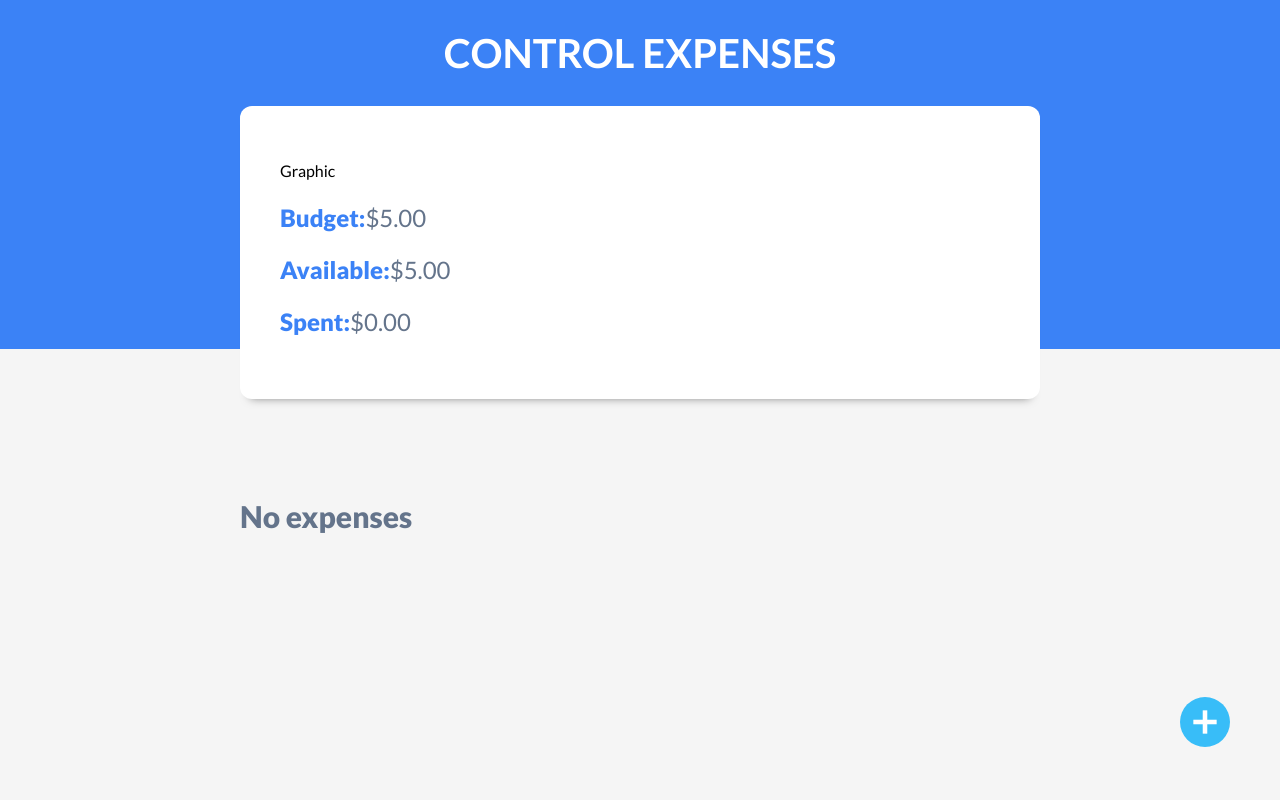
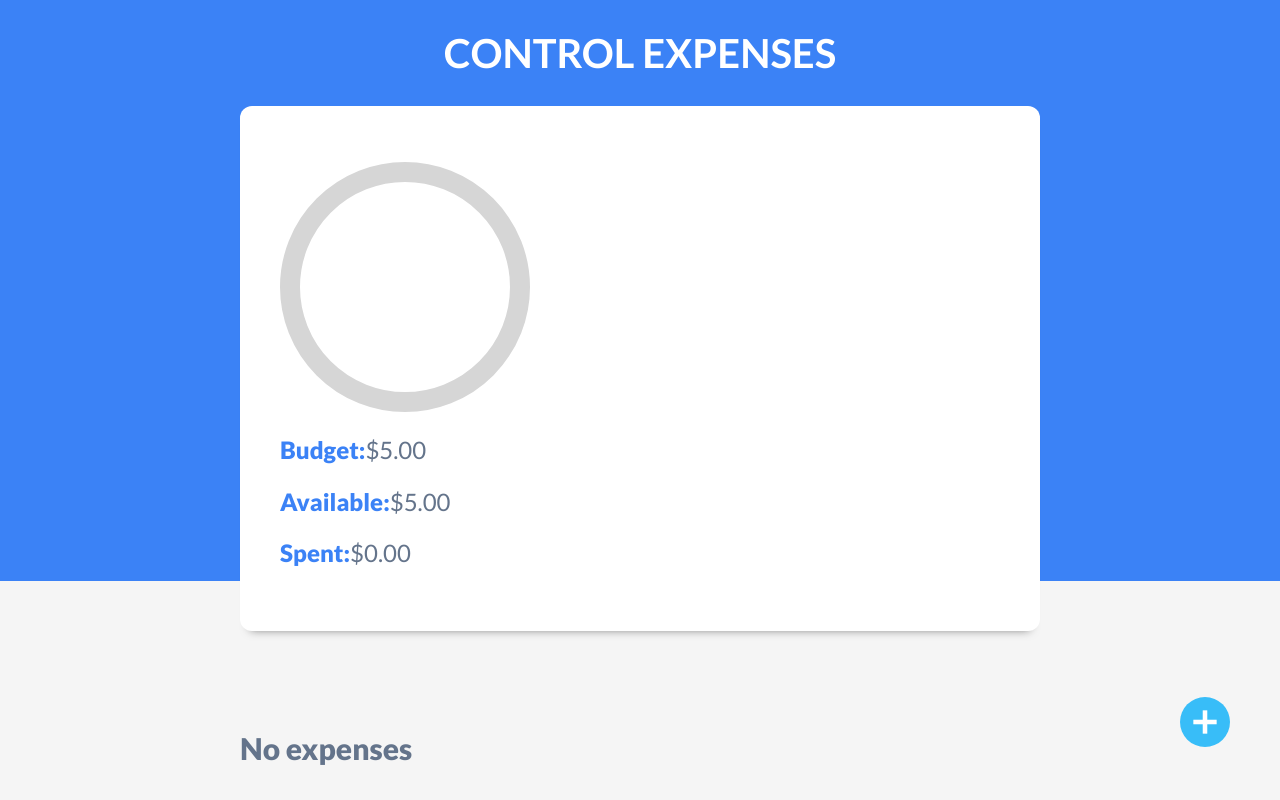
Before and after one commit to NancyMile/planer-react, a React (Vite) app: page / in a window 1280 px wide. Both pictures are taken after typing "5" into the empty fields and a click on the input "Save". Built offline with nearby package versions, Linux system fonts and the light colour scheme.

Commit message:
add graphic and calculate percentage spent

```diff
--- a/src/components/ControlBudget.jsx
+++ b/src/components/ControlBudget.jsx
@@ -1,7 +1,10 @@
 import { useEffect, useState } from "react";
+import { CircularProgressbar } from 'react-circular-progressbar';
+import 'react-circular-progressbar/dist/styles.css';
 
 const ControlBudget = ({ budget, expenses }) => {
 
+    const [percentage, setPercentage] = useState(0);
     const [available, setAvailable] = useState(0);
     const [spent, setSpent] = useState(0);
 
@@ -11,6 +14,13 @@ const ControlBudget = ({ budget, expenses }) => {
 
         const totalAvailable = budget - totalSpent;
         setAvailable(totalAvailable);
+
+        //calcu;ate percentage
+        const newPercentage = (((budget - totalAvailable) / budget) * 100).toFixed(2);
+
+        setTimeout(() => {
+            setPercentage(newPercentage);
+        }, 1500);
 
     },[expenses])
 
@@ -24,7 +34,11 @@ const ControlBudget = ({ budget, expenses }) => {
   return (
       <div className="contenedor-presupuesto contenedor sombra dos-columnas">
           <div>
-              <p>Graphic</p>
+              <p>
+                  <CircularProgressbar
+                    value={percentage}
+                  />
+              </p>
               <div className="contenido-presupuesto">
                   <p>
                       <span>Budget:</span>{formatAmount(budget)}
```
